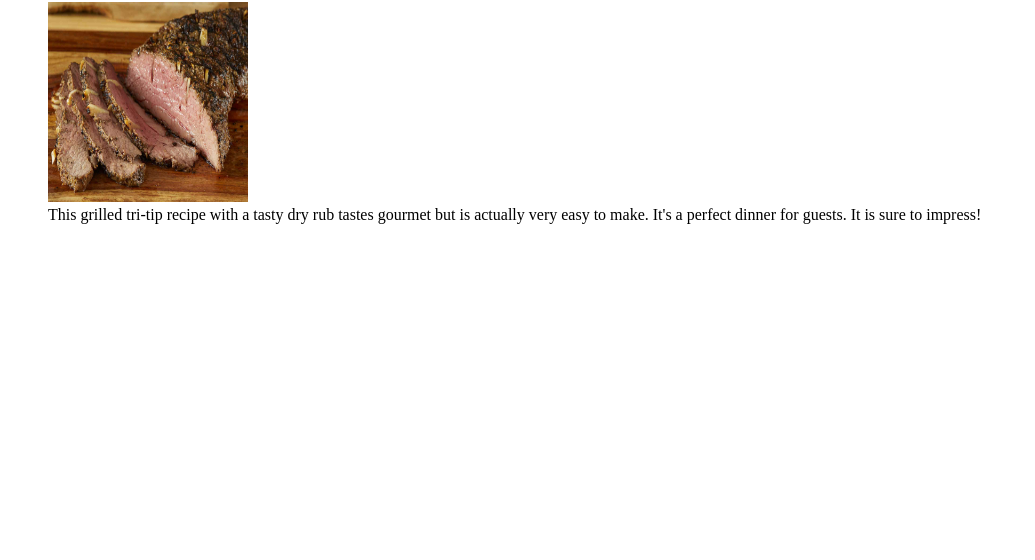
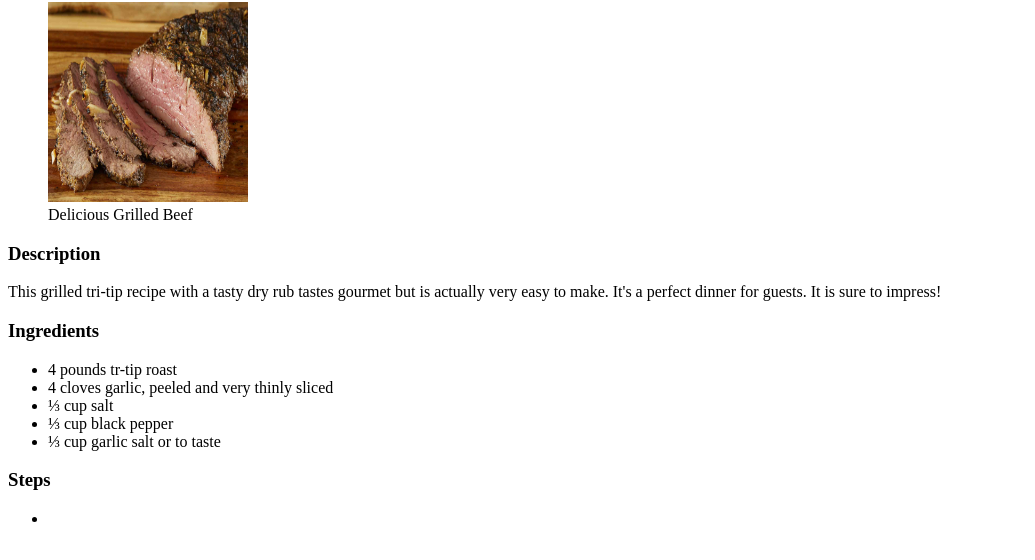
Before and after one commit to RenaldoMendez/odin-recipes, a plain HTML site: page recipes/grilled-tri-tip.html in a window 1280 px wide. Shown: the part 78-638 px from the top of the page, without its empty margins (0-1035 px from the left). Drawn offline with Linux system fonts and the light colour scheme.

Commit message:
Add ingredients to Grilled Tri-Tip

```diff
--- a/recipes/grilled-tri-tip.html
+++ b/recipes/grilled-tri-tip.html
@@ -11,8 +11,28 @@
 
         <figure>
             <img src="../images/grilledtritip.jpg" alt="Grilled Tri-Tip photo" height="200" width="200">
-            <figcaption>This grilled tri-tip recipe with a tasty dry rub tastes gourmet but is actually very easy to make. It's a perfect dinner for guests. It is sure to impress!</figcaption>
+            <figcaption>Delicious Grilled Beef</figcaption>
         </figure>
+
+        <h3>Description</h3>
+        <p>
+            This grilled tri-tip recipe with a tasty dry rub tastes gourmet but is actually very easy to make.
+            It's a perfect dinner for guests. It is sure to impress!
+        </p>
+
+        <h3>Ingredients</h3>
+        <ul>
+            <li>4 pounds tr-tip roast</li>
+            <li>4 cloves garlic, peeled and very thinly sliced</li>
+            <li>⅓ cup salt</li>
+            <li>⅓ cup black pepper</li>
+            <li>⅓ cup garlic salt or to taste</li>
+        </ul>
+
+        <h3>Steps</h3>
+        <ul>
+            <li></li>
+        </ul>
     </body>
 
 </html>
```
